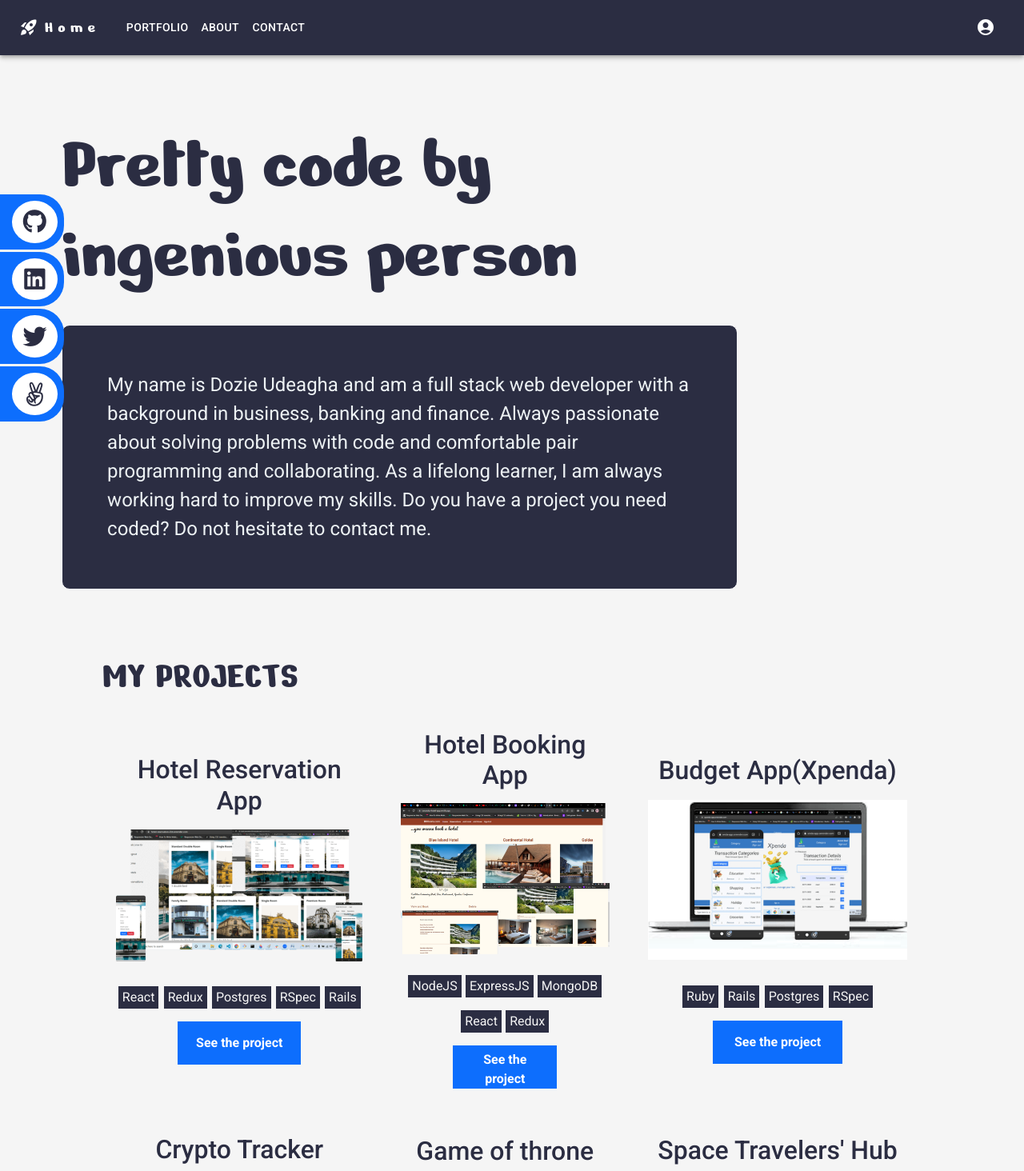
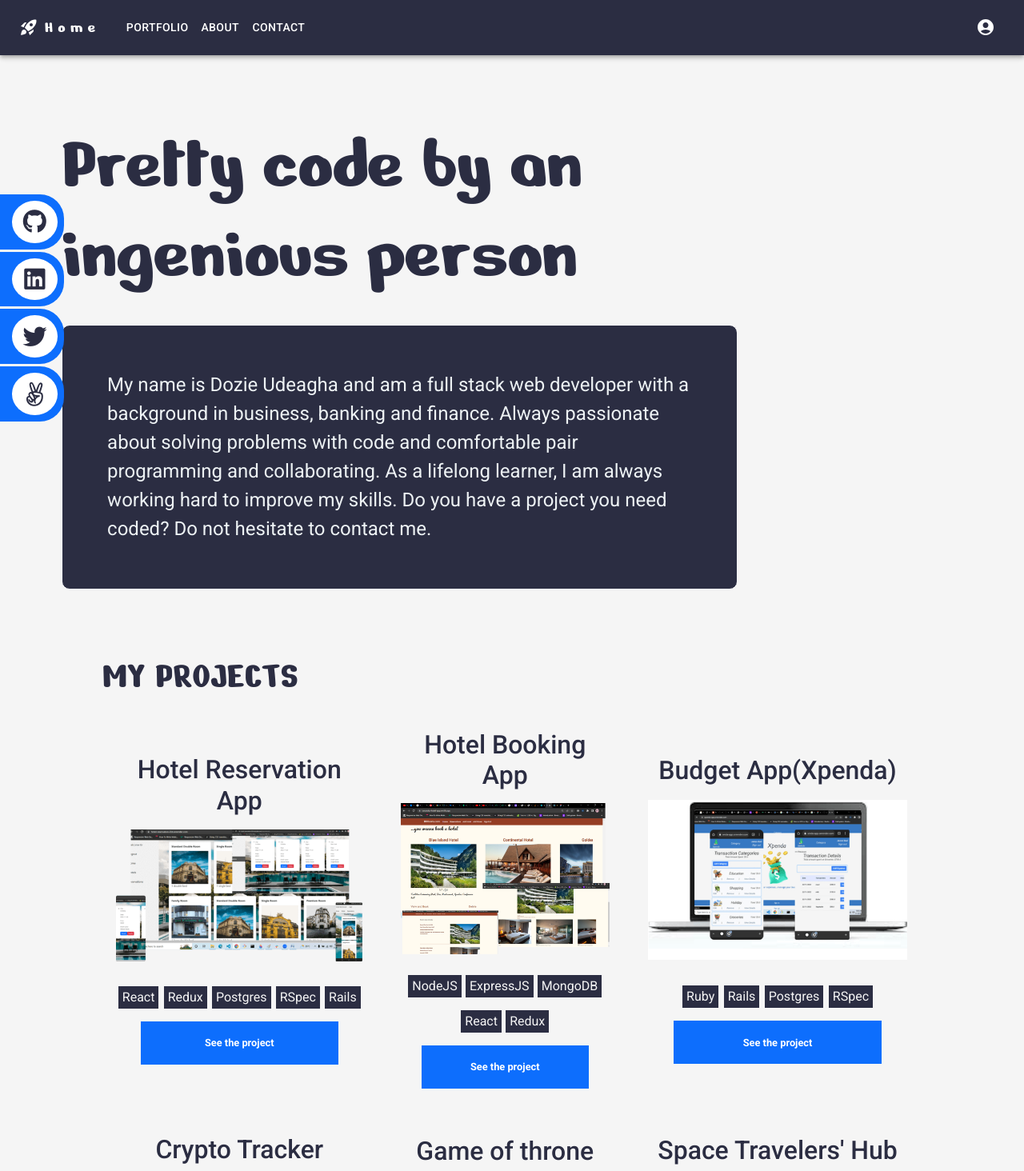
Before and after one commit to udeaghad/my-portfolio, a React (Create React App) app: page / in a window 1280 px wide. Shown: the top 1464 px of the page at 80% size. Built offline with nearby package versions, Linux system fonts and the light colour scheme.

Commit message:
Update desktop view

```diff
--- a/src/components/MyProject.css
+++ b/src/components/MyProject.css
@@ -115,12 +115,13 @@ a {
 }
 
 .btn-project-details {
-  width: 70%;
+  width: 80%;
   border: none;
 
   /* font-size: x-large; */
   height: 54px;
   font-weight: bolder;
+  font-size: 80%;
 }
 
 .about-me-text p {
@@ -275,9 +276,6 @@ a {
 
   .stack_container {
     margin-top: 10%;
-  }
-  .btn-project-details {
-    width: 50%;
   }
 
   .intro-text {
--- a/src/pages/HomePage.js
+++ b/src/pages/HomePage.js
@@ -37,7 +37,7 @@ const HomePage = ({ projects }) => {
          fontFamily: 'Nerko One', fontWeight: 400, mt: 10, width: '65%',
        }}
      >
-       Pretty code by ingenious person
+       Pretty code by an ingenious person
      </Typography>
      )}
         <div>
```
